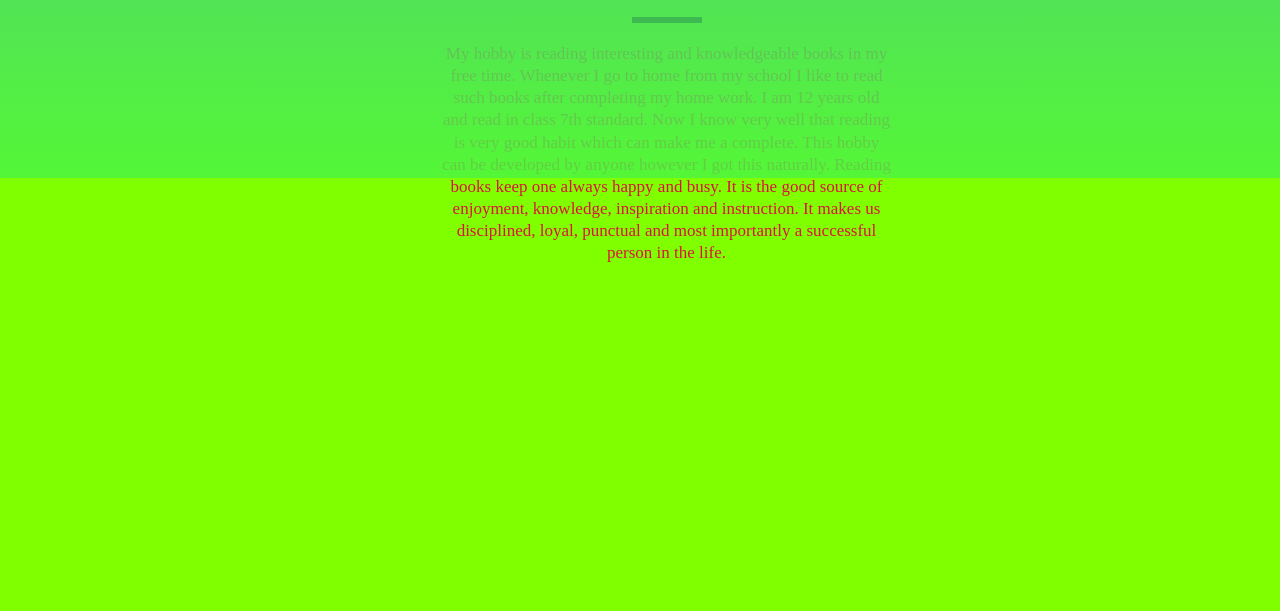
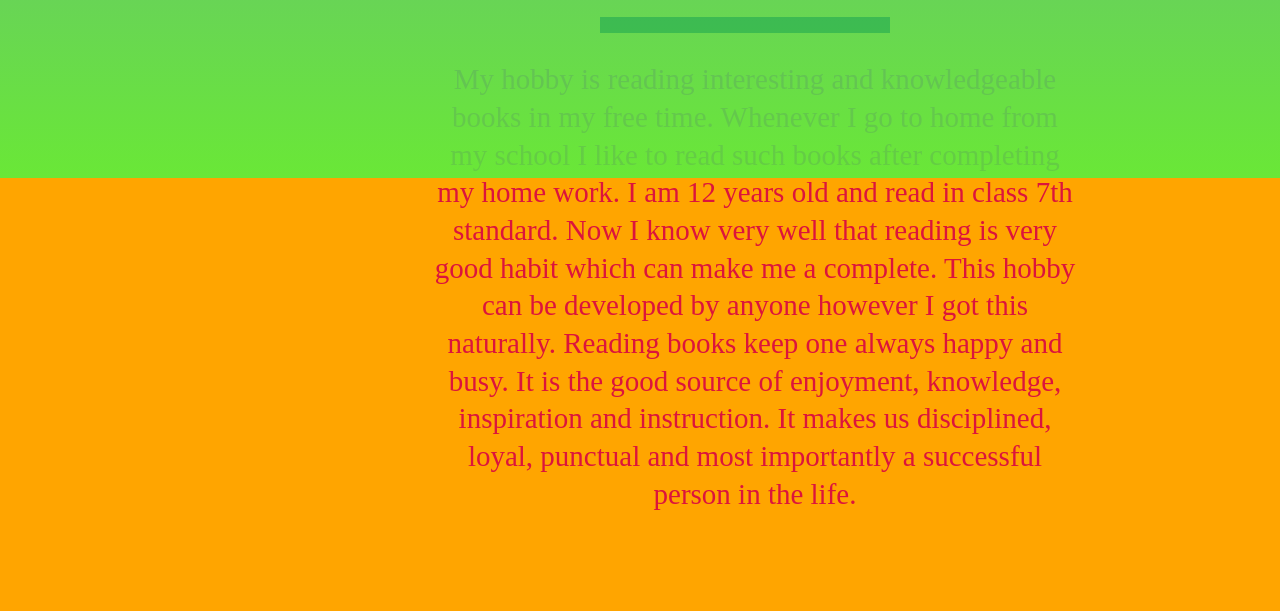
Before and after one commit to sudipta243/MyProject58, a plain HTML site: page index.html in a window 1280 px wide. Shown: the part 692-1303 px from the top of the page. Before the commit the page ends 1046 px from the top, so only its background shows below. Drawn offline with Linux system fonts and the light colour scheme.

Commit message:
Made some changes.
Changes in Style.css file.

```diff
--- a/style.css
+++ b/style.css
@@ -2,7 +2,7 @@ body{
 
     margin: 0;
     padding-top: 630px;
-    background-color: chartreuse;
+    background-color: orange;
     text-align: center;
 }
 
@@ -63,20 +63,27 @@ h2 {
     text-align: center;
 }
 
+#myheading{
+    font-size: 65px;
+    margin-left: 130px;
+    margin-bottom: 8px;
+}
 .line {
-    height: 6px;
+    height: 16px;
     background-color: #000;
-    width: 70px;
+    width: 290px;
     margin: 8px auto;
+    margin-left: 530px;
 }
 
 p {
-    text-align: center;
-    max-width: 450px;
-    margin: 20px auto;
-    font-size: 17px;
+    max-width: 650px;
+    margin: 28px auto;
+    font-size: 29px;
     line-height: 1.3;
     color: crimson;
+    text-align: center;
+    margin-left: 360px;
 
 }
 
```
